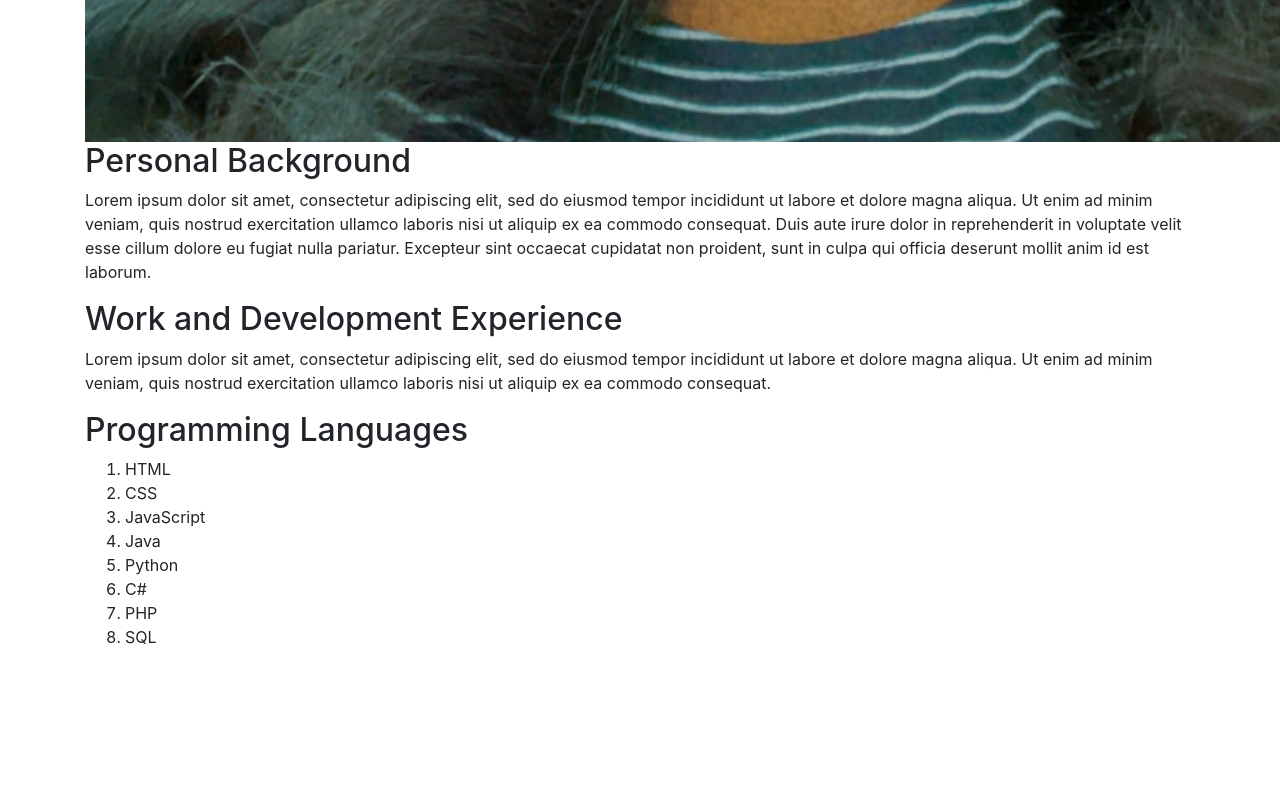
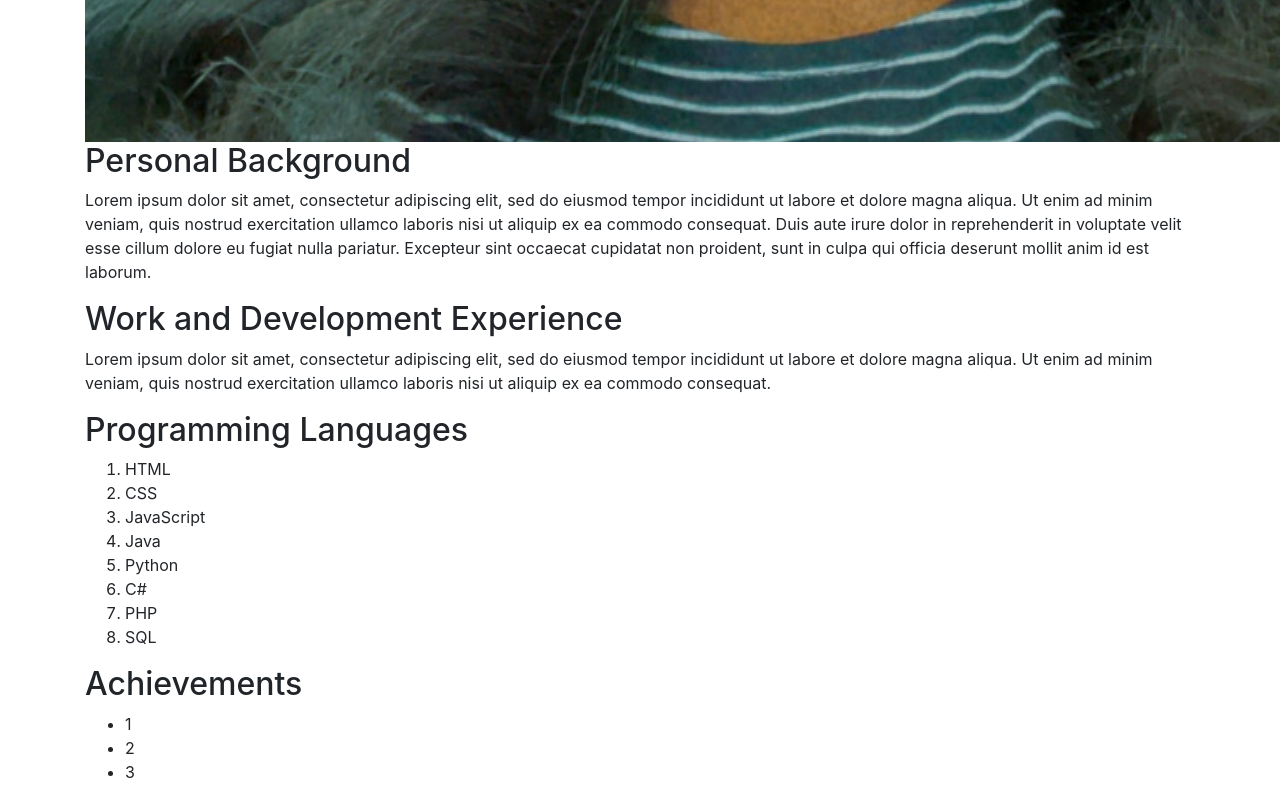
Before and after one commit to Leach-IT3049C/1-online-portfolio-corinmanning2315, a website: page index.html in a window 1280 px wide. Shown: the part 1199-1999 px from the top of the page. Before the commit the page ends 1864 px from the top, so only its background shows below. Drawn offline with nearby package versions, Linux system fonts and the light colour scheme.

Commit message:
added Achievements section

```diff
--- a/index.html
+++ b/index.html
@@ -48,6 +48,14 @@
         <li>SQL</li>
       </ol>
     </div>
+    <div class="section" id="achievements">
+      <h2>Achievements</h2>
+      <ul>
+        <li>1</li>
+        <li>2</li>
+        <li>3</li>
+      </ul>
+    </div>
   </div>
 
   <!-- INCLUDE SCRIPTS FILE HERE -->
```
